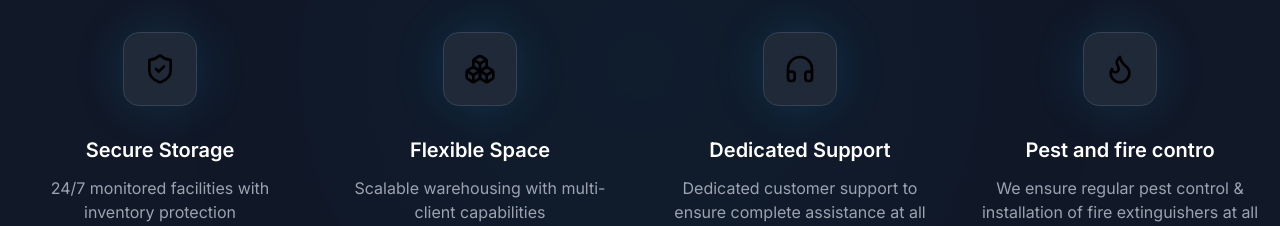
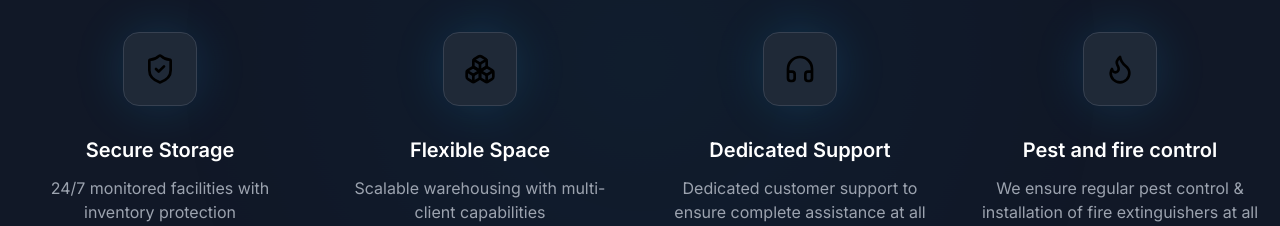
Before and after one commit to Abhinav-Kotta/saiyana-warehouse, a Next.js app in the folder logistics-website/: page / in a window 1280 px wide. Shown: the part 1600-1826 px from the top of the page. Built offline with nearby package versions, Linux system fonts and the light colour scheme.

Commit message:
fixed typo

```diff
--- a/logistics-website/src/components/sections/Features.tsx
+++ b/logistics-website/src/components/sections/Features.tsx
@@ -20,7 +20,7 @@ const features = [
     icon: HeadphonesIcon,
   },
   {
-    title: 'Pest and fire contro',
+    title: 'Pest and fire control',
     description: 'We ensure regular pest control & installation of fire extinguishers at all our storage facilities',
     icon: Flame,
   },
```
